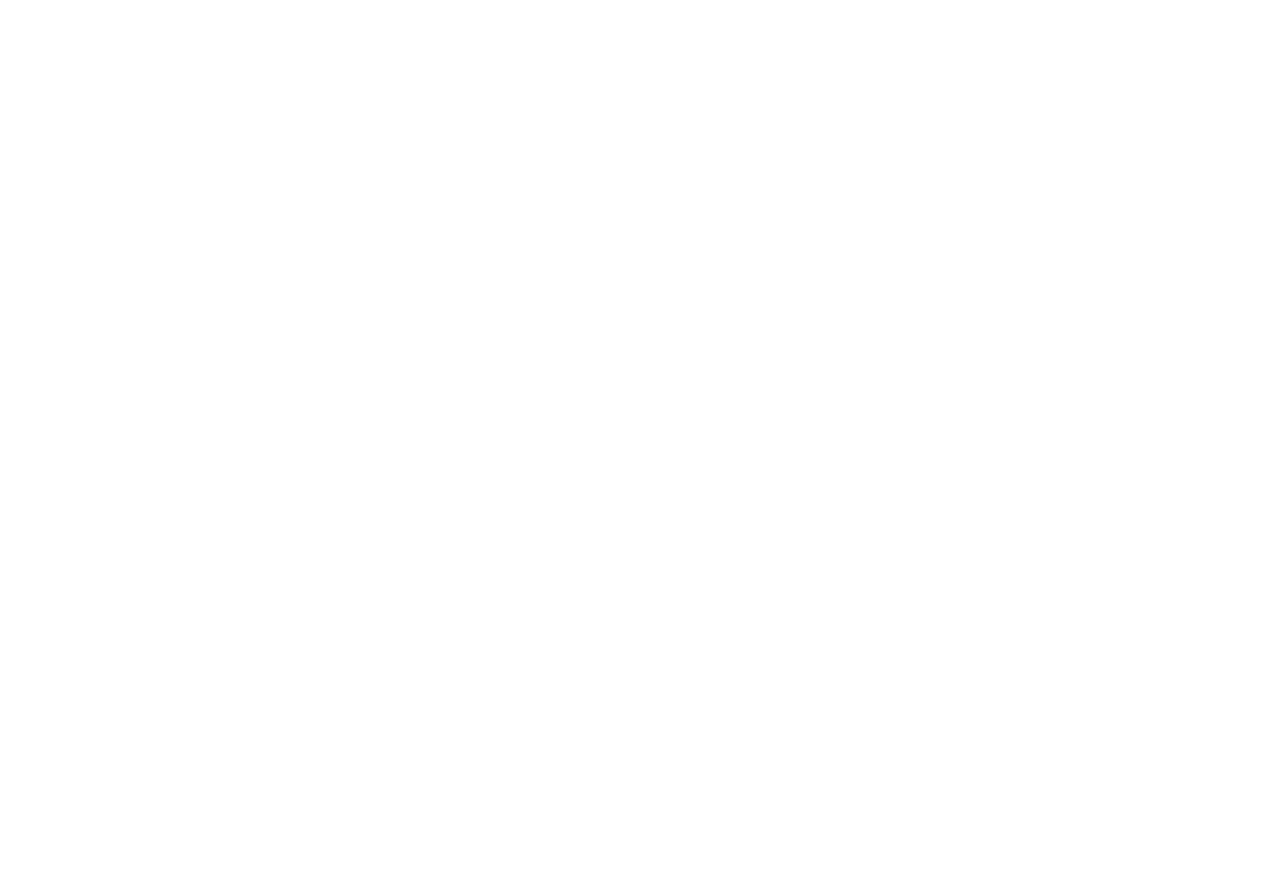
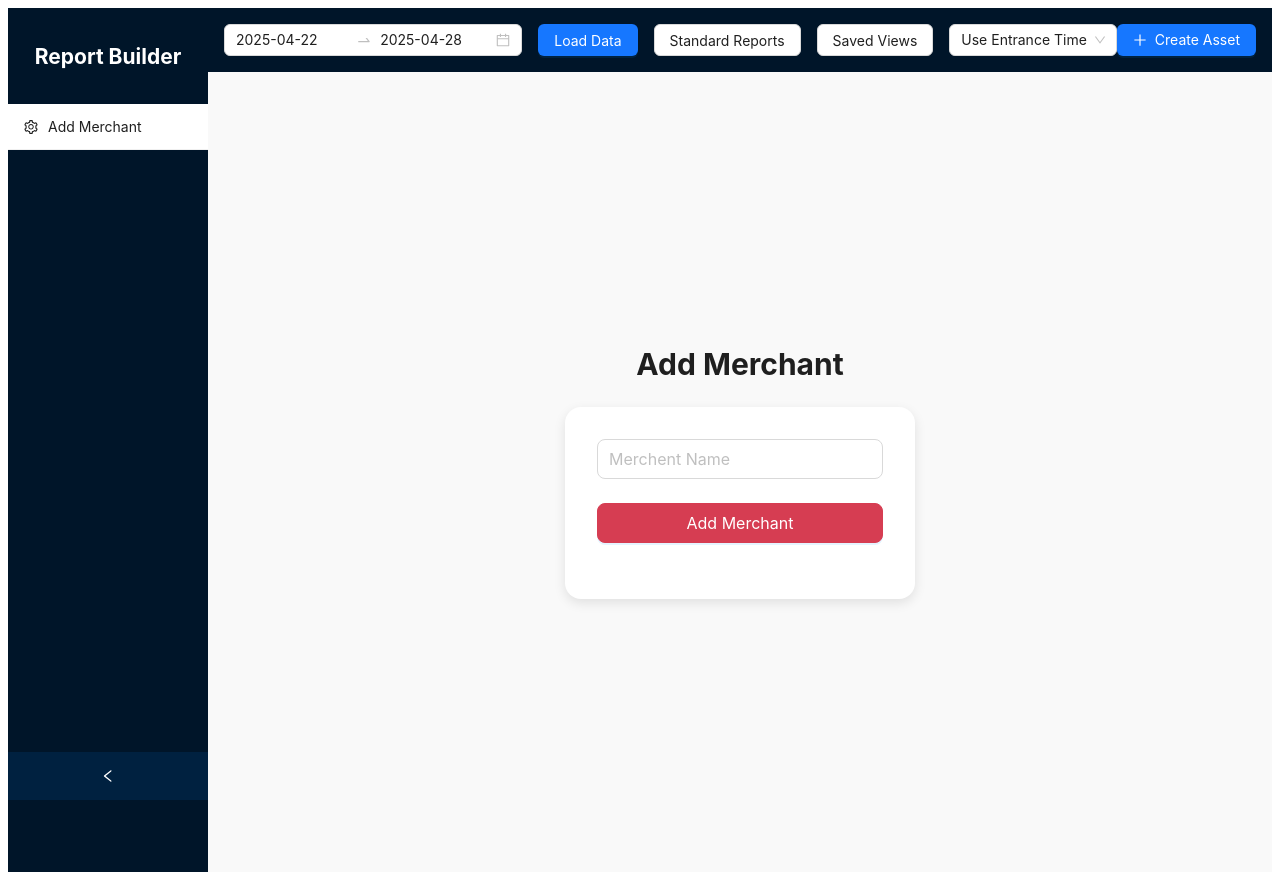
Before and after one commit to abhijitboral/report-builder, a React (Vite) app: page /add_merchant in a window 1280 px wide. Before the commit this address had no page. Before the commit the page ends 800 px from the top, so only its background shows below. Built offline with nearby package versions, Linux system fonts and the light colour scheme.

Commit message:
set routs and add merchant form

```diff
--- a/src/Routers/Router.jsx
+++ b/src/Routers/Router.jsx
@@ -3,15 +3,18 @@
 import Sidebar from "../components/Sidebar";
 import DynamicLayout from "../components/DynamicLayout";
 import DynamicSignup from "../components/DynamicSignup";
+import AddMerchant from "../components/merchant/AddMerchant";
+import DynamicContent from "../components/DynamicContent";
 
 const DynamicRouter = () => {
 	return (
 		<Routes>
 			<Route index element={<DynamcLogin />} />
 			<Route path="/signup" element={<DynamicSignup />} />
-			<Route>
+			<Route path="/" element={<DynamicLayout />}>
 				<Route path="/" element={<Sidebar />} />
-				<Route path="/dashboard" element={<DynamicLayout />} />
+				<Route path="/dashboard" element={<DynamicContent />} />
+				<Route path="/add_merchant" element={<AddMerchant />} />
 			</Route>
 		</Routes>
 	);
--- a/src/components/DynamicLayout.jsx
+++ b/src/components/DynamicLayout.jsx
@@ -1,5 +1,6 @@
 import React from "react";
 import { Layout } from "antd";
+import { Outlet } from "react-router-dom";
 import Sidebar from "./Sidebar";
 import DynamicHeader from "./DynamicHeader";
 import DynamicContent from "./DynamicContent";
@@ -10,7 +11,7 @@
 			<Sidebar />
 			<Layout className="site-layout">
 				<DynamicHeader />
-				<DynamicContent />
+				<Outlet />
 			</Layout>
 		</Layout>
 	);
--- a/src/components/DynamicMenu.jsx
+++ b/src/components/DynamicMenu.jsx
@@ -1,18 +1,22 @@
+import { Outlet, NavLink } from "react-router-dom";
 import { Layout, Menu, Button, DatePicker, Select, Table, Tabs } from "antd";
 import {
 	AppstoreOutlined,
 	MailOutlined,
 	SettingOutlined,
+	DashboardOutlined,
+	FunnelPlotOutlined,
 } from "@ant-design/icons";
 const { SubMenu } = Menu;
 const DynamicMenu = () => {
 	return (
-		<Menu mode="horizontal">
-			<Menu.Item key="mail" icon={<MailOutlined />}>
-				Navigation One
+		<>
+			<Menu mode="horizontal">
+				{/* <Menu.Item key="mail" icon={<FunnelPlotOutlined />}>
+				Reporting
 			</Menu.Item>
 			<Menu.Item key="app" icon={<AppstoreOutlined />}>
-				Navigation Two (disabled)
+				Navigation Two
 			</Menu.Item>
 			<SubMenu
 				key="SubMenu"
@@ -20,13 +24,19 @@
 				title="Navigation Three - Submenu">
 				<Menu.Item key="setting:1">Option 1</Menu.Item>
 				<Menu.Item key="setting:2">Option 2</Menu.Item>
-			</SubMenu>
-			{/* <Menu.Item key="alipay">
-				<a href="https://ant.design" target="_blank" rel="noopener noreferrer">
-					Navigation Four - Link
-				</a>
-			</Menu.Item> */}
-		</Menu>
+			</SubMenu> */}
+				<Menu.Item key="alipay" icon={<SettingOutlined />}>
+					<NavLink to="/add_merchant" rel="noopener noreferrer">
+						Add Merchant
+					</NavLink>
+				</Menu.Item>
+				{/* <Menu.Item key="upload" icon={<SettingOutlined />}>
+					<NavLink to="/" rel="noopener noreferrer">
+						Upload
+					</NavLink>
+				</Menu.Item> */}
+			</Menu>
+		</>
 	);
 };
 export default DynamicMenu;
--- a/src/components/Sidebar.jsx
+++ b/src/components/Sidebar.jsx
@@ -2,11 +2,13 @@
 import { Layout, Menu, Button, DatePicker, Select, Table, Tabs } from "antd";
 import { MenuOutlined } from "@ant-design/icons";
 import DynamicMenu from "./DynamicMenu";
+import { Outlet } from "react-router-dom";
 const { Sider } = Layout;
 
 const Sidebar = () => {
 	const [collapsed, setCollapsed] = useState(false);
 	return (
+		<>
 			<Sider
 				collapsible
 				collapsed={collapsed}
@@ -28,6 +30,7 @@
 				</div>
 				<DynamicMenu />
 			</Sider>
+		</>
 	);
 };
 
--- /dev/null
+++ b/src/components/merchant/AddMerchant.jsx
@@ -0,0 +1,69 @@
+import { Layout, Form, Input, Button, Checkbox, Typography, Space } from "antd";
+const { Title } = Typography;
+const AddMerchant = () => {
+	const onFinish = (values) => {
+		console.log("Success:", values);
+	};
+
+	const onFinishFailed = (errorInfo) => {
+		console.log("Failed:", errorInfo);
+	};
+	return (
+		<>
+			<div
+				style={{
+					minHeight: "100vh",
+					display: "flex",
+					flexDirection: "column",
+					justifyContent: "center",
+					alignItems: "center",
+					background: "#f9f9f9",
+				}}>
+				{/* Logo Section */}
+				<div style={{ textAlign: "center", marginBottom: 24 }}>
+					{/* Replace with your actual logo */}
+					<Title level={2} style={{ margin: 0 }}>
+						<span style={{ fontWeight: "bold" }}>Add Merchant</span>
+					</Title>
+				</div>
+
+				{/* Form Card */}
+				<div
+					style={{
+						width: 350,
+						background: "#fff",
+						padding: 32,
+						borderRadius: 16,
+						boxShadow: "0 4px 12px rgba(0,0,0,0.1)",
+					}}>
+					<Form
+						name="login"
+						initialValues={{ remember: true }}
+						onFinish={onFinish}
+						onFinishFailed={onFinishFailed}
+						layout="vertical">
+						<Form.Item
+							name="merchant"
+							rules={[
+								{ required: true, message: "Please input merchant name!" },
+							]}>
+							<Input placeholder="Merchent Name" size="large" />
+						</Form.Item>
+
+						<Form.Item>
+							<Button
+								type="primary"
+								htmlType="submit"
+								block
+								size="large"
+								style={{ backgroundColor: "#d63d52", borderColor: "#d63d52" }}>
+								Add Merchant
+							</Button>
+						</Form.Item>
+					</Form>
+				</div>
+			</div>
+		</>
+	);
+};
+export default AddMerchant;
```
Lines whose indentation alone changed are shown as unchanged.
